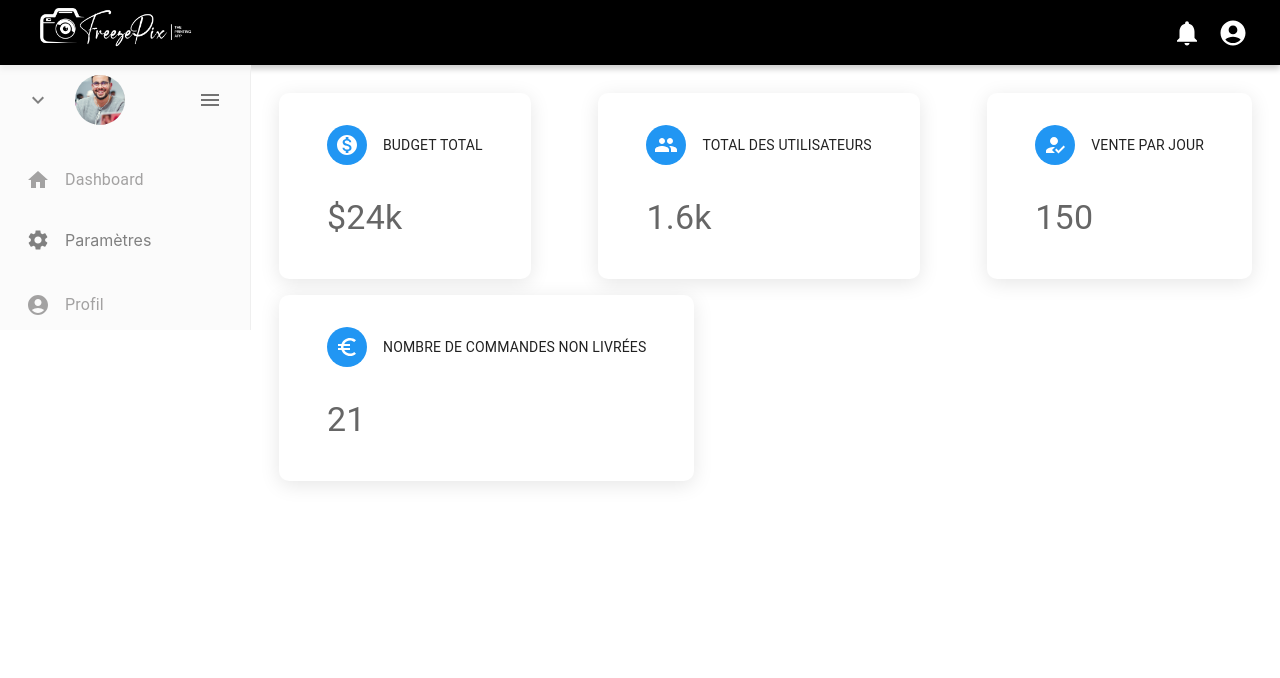
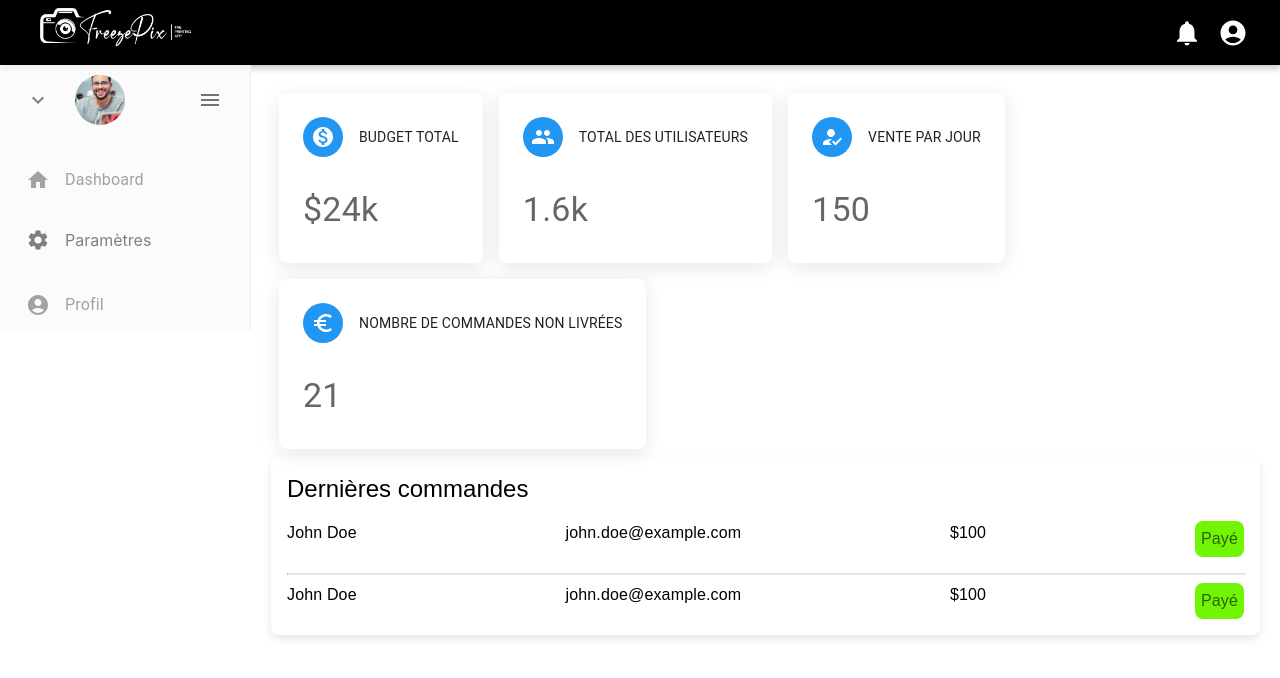
Before and after one commit to hamzaamry/freezepix, a React (Create React App) app: page /home in a window 1280 px wide. Shown: the top 678 px of the page. Built offline with nearby package versions, Linux system fonts and the light colour scheme.

Commit message:
latest orders dev

```diff
--- a/src/components/Statistics/CustomCard.jsx
+++ b/src/components/Statistics/CustomCard.jsx
@@ -10,7 +10,7 @@ import Avatar from '@mui/material/Avatar';
 const CustomCard = ({ title, icon, value, color }) => {
 
   return (
-    <Card style={{ borderRadius: '10px' ,  boxShadow: '0px 4px 20px rgba(0, 0, 0, 0.1)', margin: '8px' , padding: '1rem 2rem' }} >
+    <Card style={{ borderRadius: '8px' ,  boxShadow: '0px 4px 20px rgba(0, 0, 0, 0.1)', margin: '8px' , padding: '0.5rem 0.5rem' }} >
       <CardHeader
         avatar={<Avatar style={{ backgroundColor: color }} >{icon}</Avatar>}
         title={title}
--- a/src/components/Statistics/Orders.jsx
+++ b/src/components/Statistics/Orders.jsx
@@ -1,11 +1,82 @@
-import React from 'react'
+import React from 'react';
+import Typography from '@mui/material/Typography';
 
 const Orders = () => {
   return (
-    <div>
+    <div style={{
+      boxShadow: '0 4px 8px rgba(0, 0, 0, 0.1)',
+      borderRadius: '8px',
+      padding: '16px',
+    }}>
+      <div className="card-header">
+        <Typography variant="h5" style={{ fontFamily: 'sans-serif', marginBottom: '1rem' }}>
+          Dernières commandes
+        </Typography>
+      </div>
+      <div style={{
+        display: "flex", justifyContent: "space-between", marginBottom: '1rem'
+      }}>
+        {/* Contenu du premier ensemble d'éléments */}
+        <div>
+          <Typography variant="body1" style={{ fontFamily: 'sans-serif' }}>
+            John Doe
+          </Typography>
+        </div>
+        <div>
+          <Typography variant="body1" style={{ fontFamily: 'sans-serif' }}>
+            john.doe@example.com
+          </Typography>
+        </div>
+        <div>
+          <Typography variant="body1" style={{ fontFamily: 'sans-serif' }}>
+            $100
+          </Typography>
+        </div>
+        <div style={{
+          borderRadius: '8px',
+          padding: '6px',
+          backgroundColor: '#71f505',
+        }}>
+          <Typography variant="body1" style={{ fontFamily: 'sans-serif', color: '#2d6103' }}>
+            Payé
+          </Typography>
+        </div>
+      </div>
 
+      {/* Ligne horizontale pour simuler une séparation entre les ensembles d'éléments */}
+      <hr style={{ width: '100%', borderTop: '1px solid #ddd' }} />
+
+      <div style={{
+        display: "flex", justifyContent: "space-between"
+      }}>
+        {/* Contenu du deuxième ensemble d'éléments */}
+        <div>
+          <Typography variant="body1" style={{ fontFamily: 'sans-serif' }}>
+            John Doe
+          </Typography>
+        </div>
+        <div>
+          <Typography variant="body1" style={{ fontFamily: 'sans-serif' }}>
+            john.doe@example.com
+          </Typography>
+        </div>
+        <div>
+          <Typography variant="body1" style={{ fontFamily: 'sans-serif' }}>
+            $100
+          </Typography>
+        </div>
+        <div style={{
+          borderRadius: '8px',
+          padding: '6px',
+          backgroundColor: '#71f505',
+        }}>
+          <Typography variant="body1" style={{ fontFamily: 'sans-serif', color: '#2d6103' }}>
+            Payé
+          </Typography>
+        </div>
+      </div>
     </div>
-  )
-}
+  );
+};
 
-export default Orders
+export default Orders;
--- a/src/pages/Home.jsx
+++ b/src/pages/Home.jsx
@@ -4,11 +4,12 @@ import { useNavigate } from 'react-router-dom';
 
 import CustomCard from '../components/Statistics/CustomCard'
 import MonetizationOnIcon from '@mui/icons-material/MonetizationOn';
-import TaskAltIcon from '@mui/icons-material/TaskAlt';
+//import TaskAltIcon from '@mui/icons-material/TaskAlt';
 import EuroSymbolIcon from '@mui/icons-material/EuroSymbol';
 import GroupIcon from '@mui/icons-material/Group';
 import HowToRegIcon from '@mui/icons-material/HowToReg';
 import { Box } from '@mui/material';
+import Orders from '../components/Statistics/Orders';
 
 const Home = () => {
   const isAuthenticated = useSelector((state) => !!state.auth.token);
@@ -22,39 +23,39 @@ const Home = () => {
 */
   return (
     <div>
-      <Box display="flex" justifyContent="space-between" flexWrap="wrap">
+      <Box display="flex" flexWrap="wrap">
         <CustomCard
           title="BUDGET TOTAL "
           icon={<MonetizationOnIcon />}
           color="#2196F3"
           value="$24k"
-          style={{ flex: 1, minWidth: 200, maxWidth: 300, margin: '0 10px 20px' }}
+          style={{ flex: 1, minWidth: 100, maxWidth: 300, margin: '0 10px 20px' }}
         />
         <CustomCard
           title="TOTAL DES UTILISATEURS"
           icon={<GroupIcon />}
           color="#2196F3"
           value="1.6k"
-          style={{ flex: 1, minWidth: 200, maxWidth: 300, margin: '0 10px 20px' }}
+          style={{ flex: 1, minWidth: 100, maxWidth: 300, margin: '0 10px 20px' }}
         />
         <CustomCard
           title="VENTE PAR JOUR"
           icon={<HowToRegIcon />}
           color="#2196F3"
           value="150"
-          style={{ flex: 1, minWidth: 200, maxWidth: 300, margin: '0 10px 20px' }}
+          style={{ flex: 1, minWidth: 100, maxWidth: 100, margin: '0 10px 20px' }}
         />
          <CustomCard
           title="NOMBRE DE COMMANDES NON LIVRÉES"
           icon={<EuroSymbolIcon />}
           color="#2196F3"
           value="21"
-          style={{ flex: 1, minWidth: 200, maxWidth: 300, margin: '0 10px 20px' }}
+          style={{ flex: 1, minWidth: 100, maxWidth: 100, margin: '0 10px 20px' }}
         />
       </Box>
 
       <Box>
-        <Box></Box>
+        <Box> <Orders /> </Box>
         <Box></Box>
       </Box>
     </div>
```
